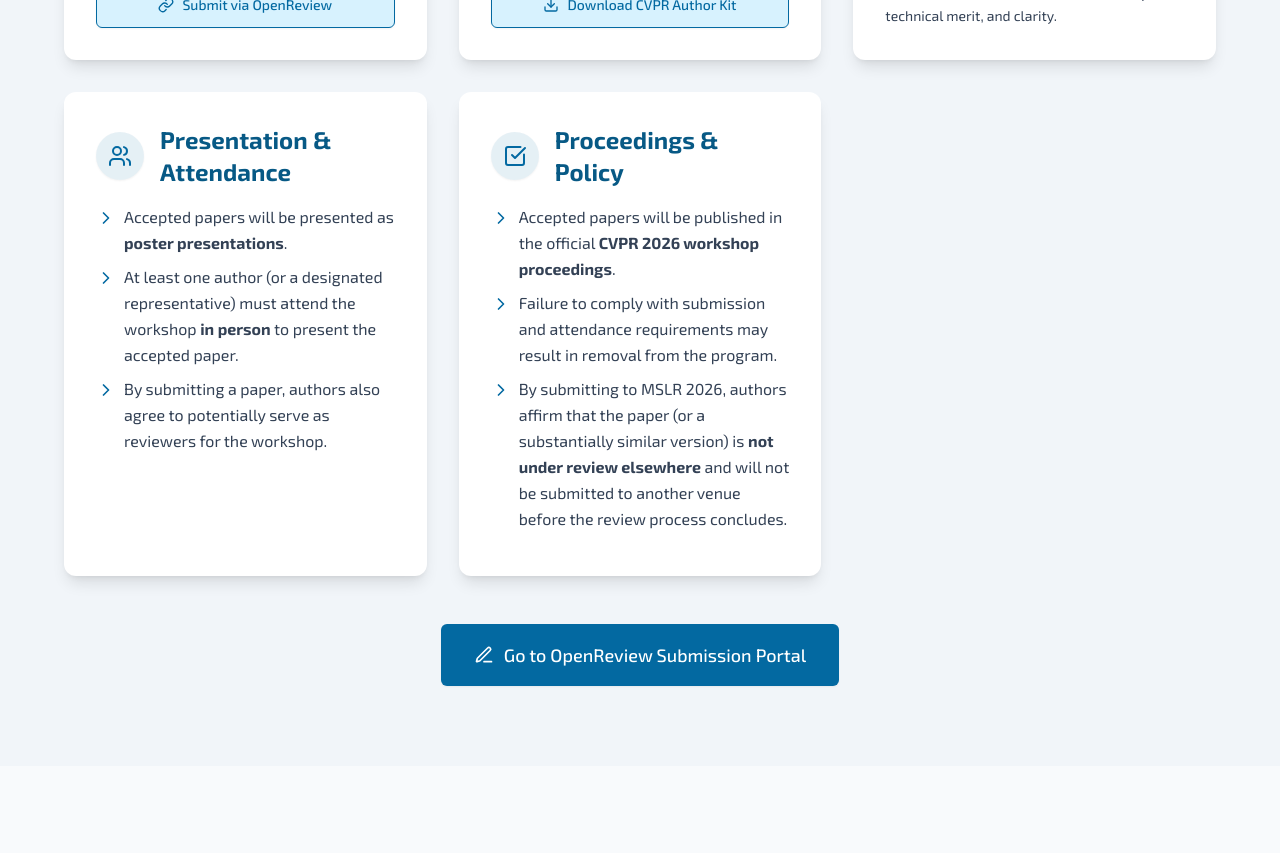
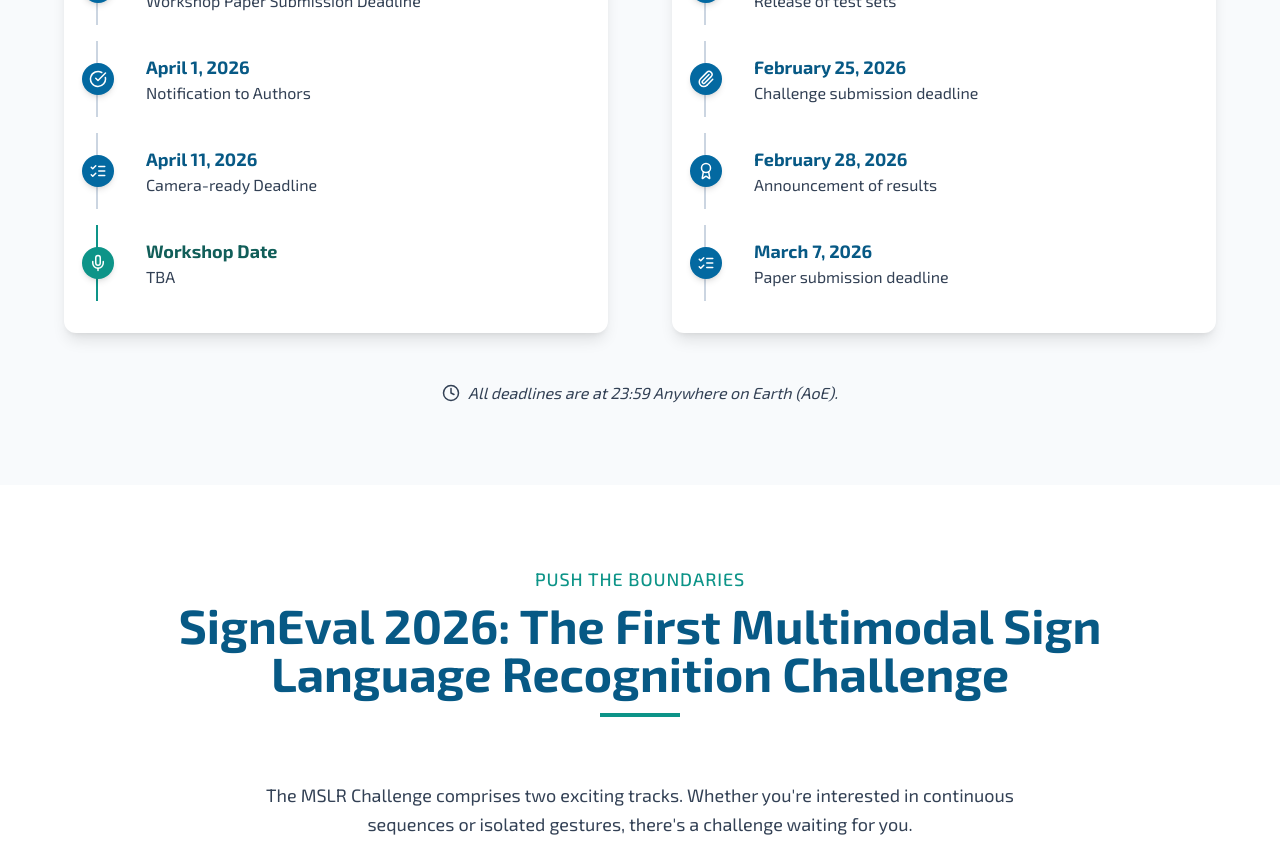
Before and after one commit to M-SLRT/MSLR2026, a React (Vite) app: page / in a window 1280 px wide. Shown: the part 4440-5293 px from the top of the page. Built offline with nearby package versions, Linux system fonts and the light colour scheme.

Commit message:
pre-poster

```diff
--- a/src/components/layout/Footer.jsx
+++ b/src/components/layout/Footer.jsx
@@ -82,14 +82,14 @@ const Footer = () => {
                 <div className="mt-16 border-t border-white/20 pt-10">
                     <h5 className="font-exo2 text-2xl text-white mb-6 font-semibold text-center">Sponsors</h5>
                     <div className="flex flex-wrap justify-center items-center gap-12">
-                        {/* <a
+                        <a
                             href="https://www.sharedtech.com.sa/"
                             target="_blank"
                             rel="noopener noreferrer"
                             className="hover:opacity-80 transition-opacity"
                         >
                             <img src={SharedTech} alt="SharedTech Logo" className="h-20 sm:h-24 object-contain" />
-                        </a> */}
+                        </a>
                         <a
                             href="https://ri.kfupm.edu.sa/jrcai"
                             target="_blank"
--- a/src/components/sections/Challenge.jsx
+++ b/src/components/sections/Challenge.jsx
@@ -27,10 +27,15 @@ const challengeTracks = [
             "<strong>Unseen Sentences:</strong> Train on a subset of sentences and evaluate on structurally different, unseen sentences. This tests your model's ability to understand grammar, semantics, and sentence-level sign composition without prior exposure."
         ],
         links: [
-            { text: "Starter Kit", url: "https://github.com/gufranSabri/Pose86K-CSLR-Isharah", icon: FileCode },
-            { text: "Competition - Task 1 (CodaLab)", url: "https://codalab.lisn.upsaclay.fr/competitions/22899", icon: BookOpen },
-            { text: "Competition - Task 2 (CodaLab)", url: "https://codalab.lisn.upsaclay.fr/competitions/22900", icon: BookOpen }
+            { text: "Starter Kit", url: "", icon: FileCode },
+            { text: "Competition - TBA", url: "", icon: BookOpen },
+            { text: "Competition - TBA", url: "", icon: BookOpen }
         ],
+        // links: [
+        //     { text: "Starter Kit", url: "https://github.com/gufranSabri/Pose86K-CSLR-Isharah", icon: FileCode },
+        //     { text: "Competition - Task 1 (CodaLab)", url: "https://codalab.lisn.upsaclay.fr/competitions/22899", icon: BookOpen },
+        //     { text: "Competition - Task 2 (CodaLab)", url: "https://codalab.lisn.upsaclay.fr/competitions/22900", icon: BookOpen }
+        // ],
 
         prizes: [
             { place: "1st Place", amount: "$1,000" },
@@ -54,8 +59,11 @@ const challengeTracks = [
 
         evaluation: "<strong>Evaluation:</strong> Submissions will be evaluated using <strong>Top-1 Accuracy</strong>, which measures the percentage of correctly predicted gestures. Higher accuracy indicates better performance.",
         subTasks: [],
+        // links: [
+        //     { text: "Competition (Kaggle)", url: "https://www.kaggle.com/competitions/CVPR-mslr-2026-track-2", icon: BookOpen }
+        // ],
         links: [
-            { text: "Competition (Kaggle)", url: "https://www.kaggle.com/competitions/CVPR-mslr-2026-track-2", icon: BookOpen }
+            { text: "TBA", url: "", icon: BookOpen }
         ],
         sponsor: null, // { name: "TBD", url: "#" },
         prizes: [] // { place: "TBD", amount: "TBD" }
@@ -114,7 +122,7 @@ const ChallengeCard = ({ track, index }) => {
                     return (
                     <a
                         key={link.text}
-                        href={link.url}
+                        // href={link.url}
                         target="_blank"
                         rel="noopener noreferrer"
                         className={`btn btn-sm border !py-2 !px-4 text-xs sm:text-sm flex items-center
@@ -131,12 +139,12 @@ const ChallengeCard = ({ track, index }) => {
 
 
 
-                {track.sponsor && (
+                {/* {track.sponsor && (
                     <p className="text-sm text-brand-neutral-600 mb-1">
                         🤝 Sponsor: <a href={track.sponsor.url} target="_blank" rel="noopener noreferrer" className="font-semibold hover:underline" style={{ color: track.accentColor.replace('text-', '') }}>{track.sponsor.name}</a>
                     </p>
-                )}
-                {track.prizes && track.prizes.length > 0 && (
+                )} */}
+                {/* {track.prizes && track.prizes.length > 0 && (
                     <div>
                         <p className={`text-sm font-semibold ${track.accentColor} mb-1 flex items-center`}><DollarSign size={16} className="mr-1.5" />Prizes:</p>
                         <ul className="text-xs sm:text-sm text-brand-neutral-600 list-disc list-inside space-y-0.5">
@@ -145,7 +153,7 @@ const ChallengeCard = ({ track, index }) => {
                             ))}
                         </ul>
                     </div>
-                )}
+                )} */}
             </div>
         </motion.div>
     );
--- a/src/components/sections/Dates.jsx
+++ b/src/components/sections/Dates.jsx
@@ -5,20 +5,33 @@ import { motion } from 'framer-motion';
 import Submission from './Guidelines';
 import { CalendarDays, CheckCircle, ListChecks, Award, Mic, Paperclip, Rocket, TestTube2, Clock } from 'lucide-react';
 
+// CFP announcement: Jan 24
+// Papers submission deadline: March 7 (no extension will be given)
+// Review submission deadline: March 17
+// Decisions: April 1, 2026
+// Camera-ready: April 11 2026
+
+// Challenge dates:
+// Release of training and development sets: January 25, 2026
+// Release of test sets: February 15, 2026
+// Challenge Submission deadline: February 25, 2026
+// Announcement of results: February 28, 2026
+// Papers submission deadline: March 7, 2026
+
 const deadlinesData = {
     workshop: [
-        { date: "May 12, 2026", event: "Launch of the Challenge", icon: Rocket },
-        { date: "July 3, 2026", event: "Workshop Paper Submission Deadline", icon: Paperclip },
-        { date: "July 11, 2026", event: "Notification to Authors", icon: CheckCircle },
-        { date: "August 5, 2026", event: "Camera-ready Deadline", icon: ListChecks },
-        { date: "October 20, 2026", event: "Workshop Date", icon: Mic, highlight: true },
+        { date: "January 24, 2026", event: "Launch of the Challenge", icon: Rocket },
+        { date: "March 7, 2026", event: "Workshop Paper Submission Deadline", icon: Paperclip },
+        { date: "April 1, 2026", event: "Notification to Authors", icon: CheckCircle },
+        { date: "April 11, 2026", event: "Camera-ready Deadline", icon: ListChecks },
+        { date: "Workshop Date", event: "TBA", icon: Mic, highlight: true },
     ],
     challenge: [
-        { date: "May 12, 2026", event: "Release of training and development sets", icon: Rocket },
-        { date: "June 2, 2026", event: "Release of test sets", icon: TestTube2 },
-        { date: "June 23, 2026", event: "Challenge submission deadline", icon: Paperclip },
-        { date: "June 24, 2026", event: "Announcement of results", icon: Award },
-        { date: "July 3, 2026", event: "Paper submission deadline", icon: ListChecks },
+        { date: "January 25, 2026", event: "Release of training and development sets", icon: Rocket },
+        { date: "February 15, 2026", event: "Release of test sets", icon: TestTube2 },
+        { date: "February 25, 2026", event: "Challenge submission deadline", icon: Paperclip },
+        { date: "February 28, 2026", event: "Announcement of results", icon: Award },
+        { date: "March 7, 2026", event: "Paper submission deadline", icon: ListChecks },
     ]
 };
 
@@ -74,10 +87,10 @@ const Dates = () => {
                 {/* Challenge Deadlines Card */}
                 <motion.div className="content-card" variants={cardVariants(0.15)}>
                     <div className="flex items-center mb-6">
-                        <span className="p-3 bg-brand-accent/10 rounded-full mr-4 shadow-sm">
-                            <Award className="w-8 h-8 text-brand-accent" />
+                        <span className="p-3 bg-brand-primary/10 rounded-full mr-4 shadow-sm">
+                            <Award className="w-8 h-8 text-brand-primary" />
                         </span>
-                        <h3 className="text-2xl lg:text-3xl font-semibold text-brand-accent-dark">Challenge Deadline</h3>
+                        <h3 className="text-2xl lg:text-3xl font-semibold text-brand-primary-dark">Challenge Deadline</h3>
                     </div>
                     <ul className="space-y-4">
                         {deadlinesData.challenge.map((item, index) => (
--- a/src/components/sections/Guidelines.jsx
+++ b/src/components/sections/Guidelines.jsx
@@ -9,6 +9,9 @@ const submissionGuidelines = [
         title: "Paper Submission Platform",
         icon: Edit3,
         content: "All papers must be submitted via OpenReview.",
+        items:[
+            "By submitting a paper, authors also agree to potentially serve as reviewers for the workshop."
+        ],
         link: { text: "Submit via OpenReview", url: "https://openreview.net/group?id=thecvf.com/CVPR/2026/Conference#tab-your-consoles" }
     },
     {
@@ -32,15 +35,15 @@ const submissionGuidelines = [
         ],
         footer: "Review criteria include relevance, novelty, technical merit, and clarity."
     },
-    {
-        title: "Presentation & Attendance",
-        icon: Users,
-        items: [
-            "Accepted papers will be presented as <strong>poster presentations</strong>.",
-            "At least one author (or a designated representative) must attend the workshop <strong>in person</strong> to present the accepted paper.",
-            "By submitting a paper, authors also agree to potentially serve as reviewers for the workshop."
-        ]
-    },
+    // {
+    //     title: "Presentation & Attendance",
+    //     icon: Users,
+    //     items: [
+    //         "Accepted papers will be presented as <strong>poster presentations</strong>.",
+    //         "At least one author (or a designated representative) must attend the workshop <strong>in person</strong> to present the accepted paper.",
+    //         "By submitting a paper, authors also agree to potentially serve as reviewers for the workshop."
+    //     ]
+    // },
     {
         title: "Proceedings & Policy",
         icon: CheckSquare,
@@ -100,7 +103,7 @@ const GuidelineCard = ({ guideline, index }) => {
 const Submission = () => {
     return (
         <SectionWrapper id="submission-internal" title="Submission Guidelines" subtitle="Share Your Work" bgColor="bg-brand-neutral-100">
-            <div className="grid md:grid-cols-2 lg:grid-cols-3 gap-8">
+            <div className="grid md:grid-cols-2 lg:grid-cols-2 gap-8">
                 {submissionGuidelines.map((guideline, index) => (
                     <GuidelineCard key={guideline.title} guideline={guideline} index={index} />
                 ))}
--- a/src/components/sections/Home.jsx
+++ b/src/components/sections/Home.jsx
@@ -118,7 +118,7 @@ const Home = () => {
                 </motion.p>
             </SectionWrapper>
 
-            <SectionWrapper id="program-speakers-internal" title="Invited Speakers" subtitle="Learn from the Leaders" bgColor="bg-white">
+            {/* <SectionWrapper id="program-speakers-internal" title="Invited Speakers" subtitle="Learn from the Leaders" bgColor="bg-white">
                 <div className="grid md:grid-cols-1 lg:grid-cols-2 gap-8 lg:gap-10">
                     {speakersData.map((speaker, index) => (
                         <motion.div
@@ -157,7 +157,7 @@ const Home = () => {
                         </motion.div>
                     ))}
                 </div>
-            </SectionWrapper>
+            </SectionWrapper> */}
 
         </>
     );
--- a/src/components/sections/Organizers.jsx
+++ b/src/components/sections/Organizers.jsx
@@ -17,19 +17,17 @@ const organizersData = {
     { name: "Dr. Simone Palazzo", affiliation: "University of Catania, Italy", imgSrc: Dr_Simone , link:"https://scholar.google.com/citations?hl=en&user=yJr6TqAAAAAJ"},
   ],
   workshopOrganizers: [
-    // "Dr. Motaz Alfarraj — King Fahd University of Petroleum & Minerals (KFUPM), KSA",
-    // "Dr. Mufti Mahmud — King Fahd University of Petroleum & Minerals, KSA",
-    // "Eng. Amelia Sorrenti — University of Catania, Italy",
-    // "Dr. Federica Proietto Salanitri — University of Catania, Italy",
-    // "Dr. Giovanni Bellitto — University of Catania, Italy",
-    // "Dr. Concetto Spampinato — University of Catania, Italy",
-    // "Dr. Silvio Giancola — King Abdullah University of Science and Technology, KSA",
-    // "Dr. Muhammad Haris Khan — Mohamed Bin Zayed University of AI, UAE",
-    // "Dr. Moi Hoon Yap — Manchester Metropolitan University, UK",
+    "Dr. Motaz Alfarraj — King Fahd University of Petroleum & Minerals (KFUPM), KSA",
+    "Dr. Mufti Mahmud — King Fahd University of Petroleum & Minerals, KSA",
+    "Eng. Amelia Sorrenti — University of Catania, Italy",
+    "Dr. Federica Proietto Salanitri — University of Catania, Italy",
+    "Dr. Giovanni Bellitto — University of Catania, Italy",
+    "Dr. Concetto Spampinato — University of Catania, Italy",
   ],
   challengeOrganizers: [
     "Ahmed Abul Hasanaath — King Fahd University of Petroleum & Minerals, KSA",
-    "Sarah Alyami — King Fahd University of Petroleum & Minerals, KSA",
+    "Dr. Sarah Alyami — Imam Abdulrahman Bin Faisal University, KSA",
+    "Nour Imane Zeghib — King Fahd University of Petroleum & Minerals, KSA",
     // "Dr. Egidio Ragonese — University of Catania, Italy",
     // "Dr. Gaia Caligiore - University of Modena and Reggio Emilia, Italy",
     // "Dr. Sabina Fontana - University of Catania, Italy",
--- a/src/components/sections/Program.jsx
+++ b/src/components/sections/Program.jsx
@@ -5,27 +5,24 @@ import { motion } from 'framer-motion';
 import { ChevronRight, ExternalLink, UserCircle, Clock, Coffee, Users, Mic, Presentation, MessageSquare, Award as AwardIcon } from 'lucide-react';
 
 
+import dummy from "../../assets/images/dummy.png";
 import Prof_Richard from "../../assets/images/RichardBowden.webp";
 import Dr_Oscar from "../../assets/images/oscarkoller.jpg";
 import Dr_Leon from "../../assets/images/leon-sigal.jpg";
 import Dr_Abraham from "../../assets/images/glasser_abraham_headshot_cropped.jpeg";
 
+
 const programSchedule = [
   { time: "08:30-08:45", event: "Opening remarks, goals, challenge overview", icon: Mic, type: "general" },
-  { time: "08:45-09:45", event: "Oral presentations (Session 1)", icon: Presentation, type: "presentation", session: 1 },
-  { time: "09:45-10:15", event: "Keynote 1 - Prof. Richard Bowden", icon: UserCircle, type: "keynote", img: Prof_Richard, title: "Automatic translation of Sign Languages" },
-  { time: "10:15-11:15", event: "Oral presentations (Session 2)", icon: Presentation, type: "presentation", session: 2 },
-  { time: "11:15-11:30", event: "Coffee Break & Networking", icon: Coffee, type: "break" },
-  { time: "11:30-12:00", event: "Keynote 2 - Dr. Leon Sigal", icon: UserCircle, type: "keynote", img: Dr_Leon, title: "The Curious Case of Foundational and VLM Models" },
-  { time: "12:00-13:00", event: "Oral presentations (Session 3)", icon: Presentation, type: "presentation", session: 3 },
-  { time: "13:00-14:00", event: "Lunch Break", icon: Coffee, type: "break" },
-  { time: "14:00-14:30", event: "Keynote 3 - Dr. Oscar Koller", icon: UserCircle, type: "keynote", img: Dr_Oscar, title: "Delivering Sign Language AI at Scale: From Synthetic Data to Real-World Use" },
-  { time: "14:30-15:00", event: "Keynote 4 - Dr. Abraham Glasser", icon: UserCircle, type: "keynote", img: Dr_Abraham, title: "Technology Adoption Strategies: A Risk-Informed Approach for Evaluating AI and Hybrid AI-human Language Access Solutions" },
-  { time: "15:00-15:15", event: "Coffee Break & Networking", icon: Coffee, type: "break" },
-  { time: "15:15-16:15", event: "Oral presentations (Session 4)", icon: Presentation, type: "presentation", session: 4 },
-  { time: "16:15-16:45", event: "Poster Presentations", icon: Presentation, type: "presentation"},
-  { time: "16:45-17:00", event: "Awards and Closing Remarks", icon: AwardIcon, type: "general" },
-  { time: "17:00-18:00", event: "Poster Session, Demos, & Networking", icon: Users, type: "poster" },
+  { time: "08:45-09:15", event: "Oral presentations (Session 1)", icon: Presentation, type: "presentation", session: 1 },
+  { time: "09:15-09:45", event: "Keynote 1", icon: UserCircle, type: "keynote", img: dummy, title: "TBA" },
+  { time: "09:45-10:15", event: "Keynote 2", icon: UserCircle, type: "keynote", img: dummy, title: "TBA" },
+  { time: "10:15-10:30", event: "Coffee Break & Networking", icon: Coffee, type: "break" },
+  { time: "10:30-11:00", event: "Keynote 3", icon: UserCircle, type: "keynote", img: dummy, title: "TBA" },
+  { time: "11:00-11:30", event: "Oral presentations (Session 2)", icon: Presentation, type: "presentation", session: 2 },
+  { time: "11:30-12:00", event: "Oral presentations (Session 3)", icon: Presentation, type: "presentation", session: 3 },
+  { time: "12:00-12:45", event: "Panel Discussion", icon: Presentation, type: "presentation", session: 3 },
+  { time: "12:45-13:00", event: "Awards and Closing Remarks", icon: AwardIcon, type: "general" },
 ];
 
 const cardVariants = (delay = 0) => ({
@@ -176,21 +173,21 @@ const Program = () => {
                   )}
 
                   {/* Oral presentations list */}
-                  {item.type === "presentation" && item.session && (
-                    <ul className="list-disc ml-5 text-sm text-brand-neutral-700 mt-2 space-y-3">
-                      {sessionDetails[item.session].map((paper, i) => (
-                        <li key={i} className="space-y-1">
+                  {/* {item.type === "presentation" && item.session && ( */}
+                    {/* <ul className="list-disc ml-5 text-sm text-brand-neutral-700 mt-2 space-y-3"> */}
+                      {/* {sessionDetails[item.session].map((paper, i) => ( */}
+                        {/* <li key={i} className="space-y-1"> */}
                           {/* Paper title */}
-                          <p className="font-medium">{paper.title}</p>
+                          {/* <p className="font-medium">{paper.title}</p> */}
 
                           {/* Author names */}
-                          <p className="text-xs italic text-teal-600">
-                            {paper.authors}
-                          </p>
-                        </li>
-                      ))}
-                    </ul>
-                  )}
+                          {/* <p className="text-xs italic text-teal-600"> */}
+                            {/* {paper.authors} */}
+                          {/* </p> */}
+                        {/* </li> */}
+                      {/* ))} */}
+                    {/* </ul> */}
+                  {/* )} */}
                 </div>
               </motion.div>
             );
```
Also changed, not shown: 5 other files (tests, documents, lock files or other folders).
